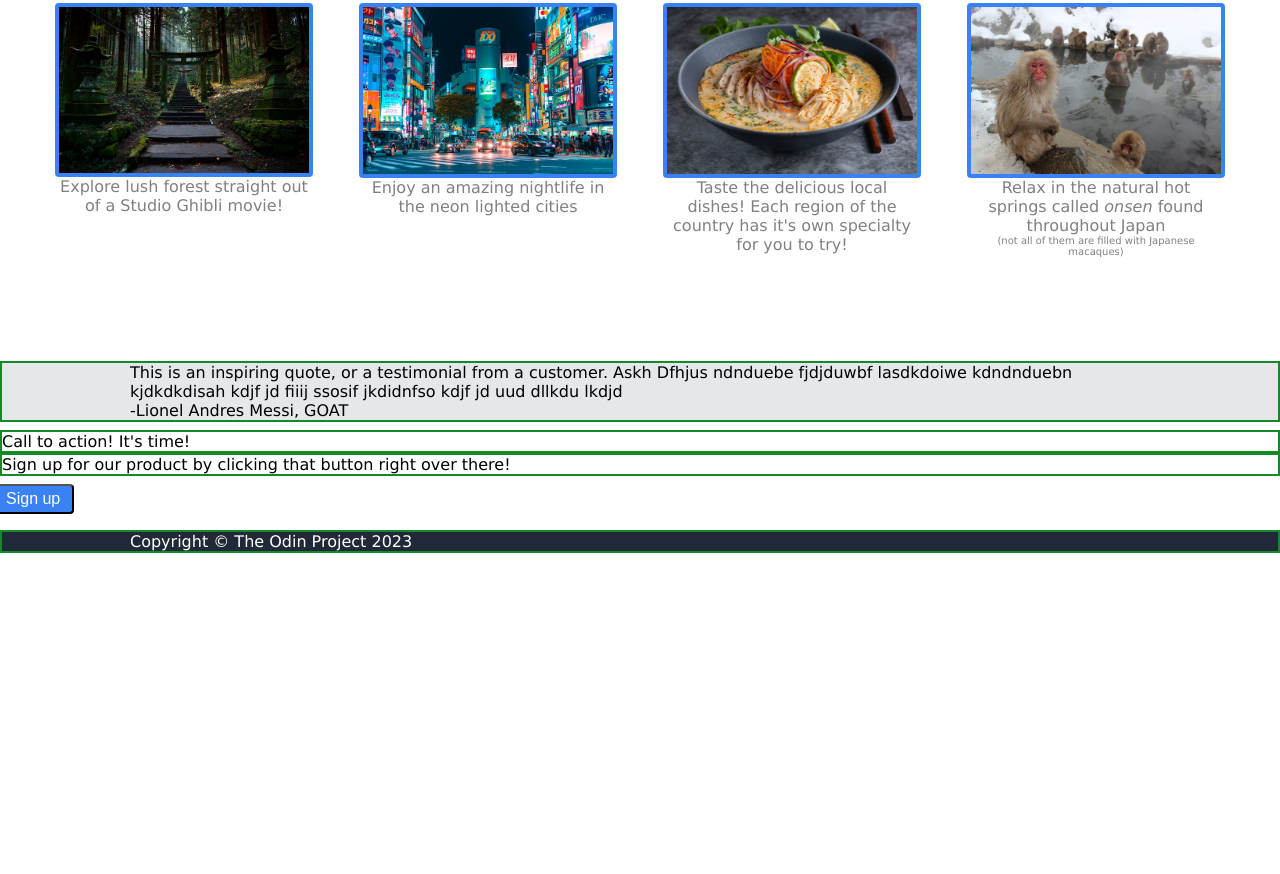
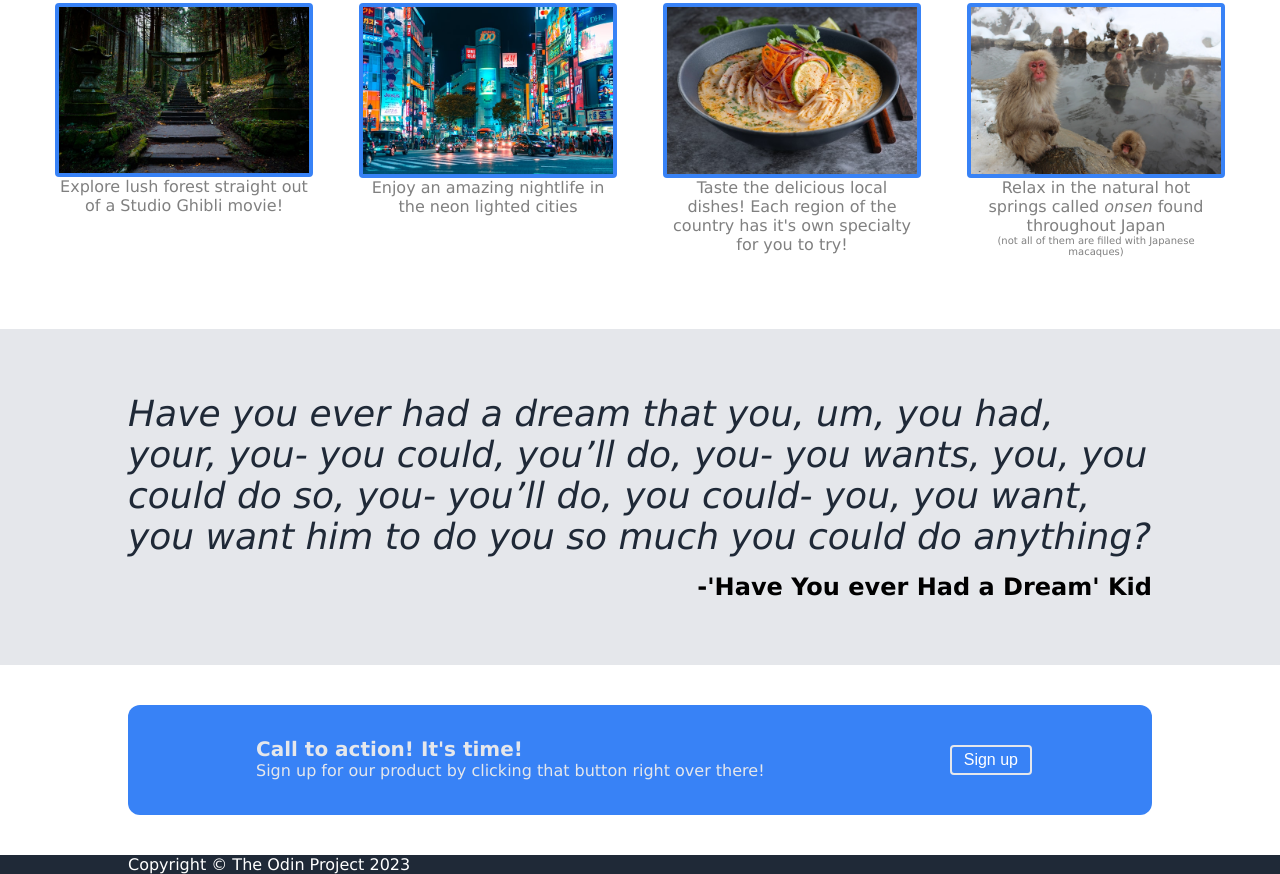
Before and after one commit to luchocsd/landing-page-project, a plain HTML site: page index.html in a window 1280 px wide. Shown: the part 522-1396 px from the top of the page. Before the commit the page ends 1075 px from the top, so only its background shows below. Drawn offline with Linux system fonts and the light colour scheme.

Commit message:
Format fourth section

```diff
--- a/css/style.css
+++ b/css/style.css
@@ -77,7 +77,7 @@ button {
 .second {
   display: flex;
   flex-direction: column;
-  margin-bottom: 64px;
+  margin-bottom: 32px;
   margin-top: 32px;
 }
 
@@ -119,13 +119,46 @@ button {
   background-color: #E5E7EB;
   display: flex;
   flex-direction: column;
-  padding: 0px 128px;
+  padding: 64px 128px;
+}
+
+.quote {
+  font-size: 36px;
+  font-style: italic;
+  color: #1F2937;
+}
+
+.author {
+  text-align: right;
+  font-weight: bolder;
+  font-size: 24px;
+  padding-top: 16px;
+}
+
+.fourth {
+  margin: 32px 128px;
+  background-color: #3882F6;
+  border-radius: 12px;
+  padding: 32px 128px;
+  display: flex;
+  color: #E5E7EB;
+
+  justify-content: space-between;
+}
+.abc{
+  display: flex;
+  flex-direction: column;
+}
+.textt {
+  font-size: 20px;
+  font-weight: bold;
+}
+
+.buttton {
+  border: #E5E7EB 2px solid;
 }
 
 
-
-
-
-.fourth, .footer, .third, .textt, .texttt {
+/*.footer, .textt, .texttt {
   border: 2px rgb(19, 138, 39) solid;
 }
--- a/index.html
+++ b/index.html
@@ -54,15 +54,17 @@
 
 
   <div class="third">
-    <div class="quote">This is an inspiring quote, or a testimonial from a customer. Askh Dfhjus  ndnduebe fjdjduwbf lasdkdoiwe kdndnduebn kjdkdkdisah kdjf jd fiiij ssosif jkdidnfso kdjf jd uud dllkdu lkdjd</div>
-    <div class="author">-Lionel Andres Messi, GOAT</div>
+    <div class="quote">Have you ever had a dream that you, um, you had, your, you- you could, you’ll do, you- you wants, you, you could do so, you- you’ll do, you could- you, you want, you want him to do you so much you could do anything?</div>
+    <div class="author">-'Have You ever Had a Dream' Kid</div>
   </div>
 
 
-  <div class="fouth">
+  <div class="fourth">
+    <div class="abc">
     <div class="textt">Call to action! It's time!</div>
-    <div class="texttt">Sign up for our product by clicking that button right over there!</div>
-    <button>Sign up</button>
+    <div>Sign up for our product by clicking that button right over there!</div>
+    </div>
+    <button class="buttton">Sign up</button>
   </div>
 
 
```
